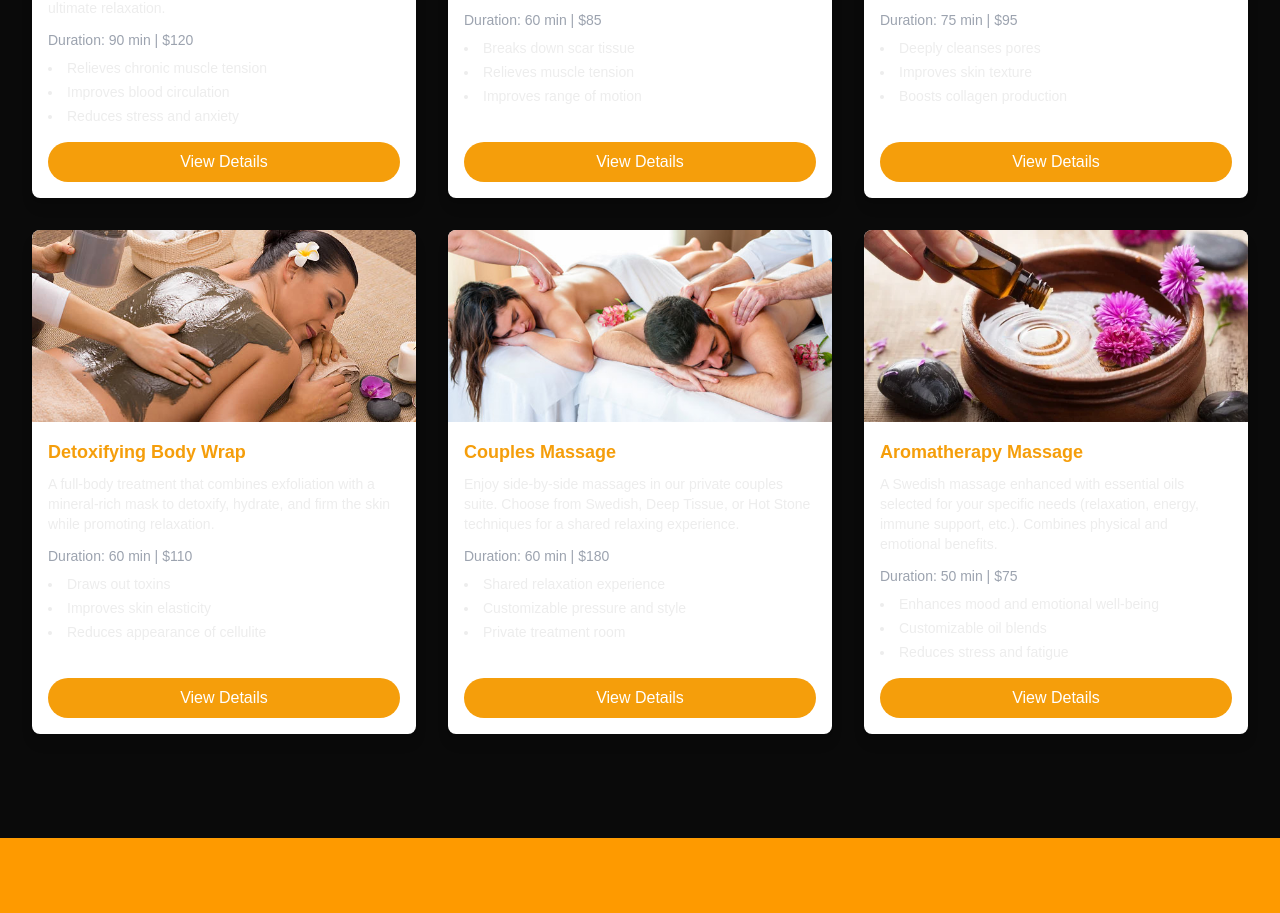
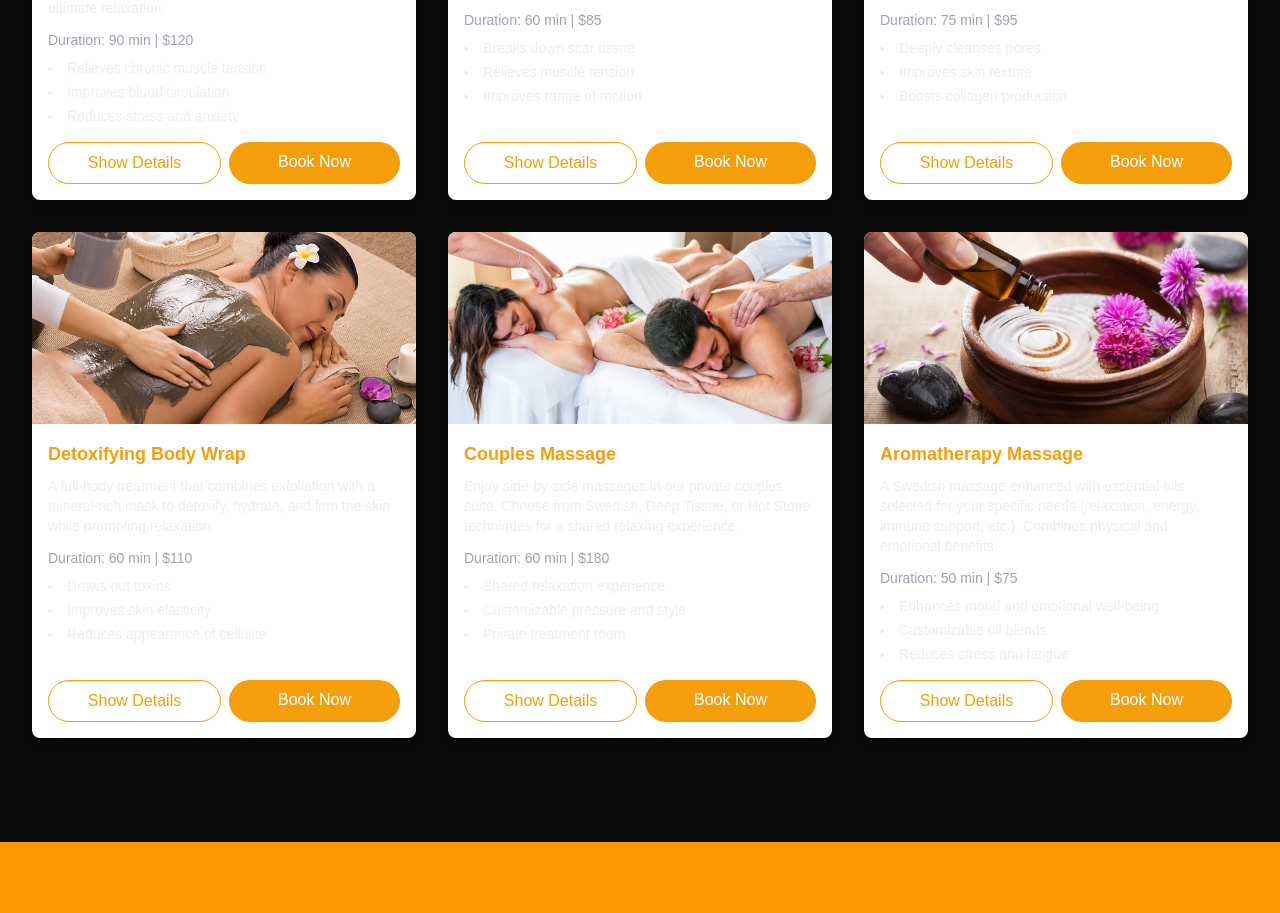
Before and after one commit to alizhshrestha/spa-website, a Next.js app: page / in a window 1280 px wide. Shown: the part 1214-2127 px from the top of the page. Built offline with nearby package versions, Linux system fonts and the light colour scheme.

Commit message:
added direct booking button on service card

```diff
--- a/src/components/cards/ServiceCard.tsx
+++ b/src/components/cards/ServiceCard.tsx
@@ -32,10 +32,19 @@ export default function ServiceCard({ service }: ServiceCardProps) {
                             <li key={index}>{benefit}</li>
                         ))}
                     </ul>
-                    <div className="mt-auto">
-                        <span className="inline-block w-full text-center px-4 py-2 bg-[var(--color-primary)] text-white rounded-full hover:bg-amber-600 transition-colors">
-                            View Details
-                        </span>
+
+                    {/* Action Buttons */}
+                    <div className="flex space-x-2 mt-auto">
+                        <Link
+                            href={`/services/${service.id}`}
+                            className="flex-1 text-center px-4 py-2 border border-[var(--color-primary)] text-[var(--color-primary)] rounded-full hover:bg-[var(--color-primary)] hover:text-white transition-colors"
+                        >Show Details</Link>
+                        <Link
+                            href={`/services/${service.id}/booking`}
+                            className="flex-1 text-center px-4 py-2 bg-[var(--color-primary)] text-white rounded-full hover:bg-amber-600 transition-colors"
+                        >
+                            Book Now
+                        </Link>
                     </div>
                 </div>
             </motion.div>
--- a/src/components/sections/HeroSection.tsx
+++ b/src/components/sections/HeroSection.tsx
@@ -41,7 +41,7 @@ export default function HeroSection() {
                             whileTap={{ scale: 0.95 }}
                         >
                             <Link
-                                href='/booking'
+                                href='/services'
                                 className="inline bg-amber-500 hover:bg-amber-600 text-amber-900 font-medium px-8 py-4 rounded-full text-lg shadow-lg transition-all duration-300 hover:shadow-xl dark:bg-amber-400 dark:hover:bg-amber-300"
                             >
                                 Book Your Experience
```
